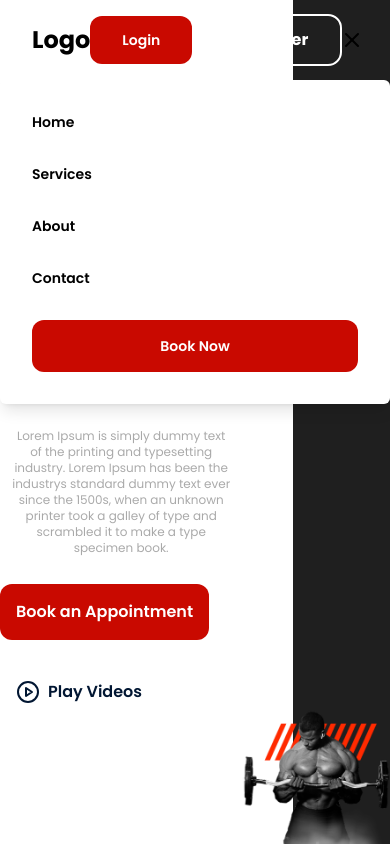
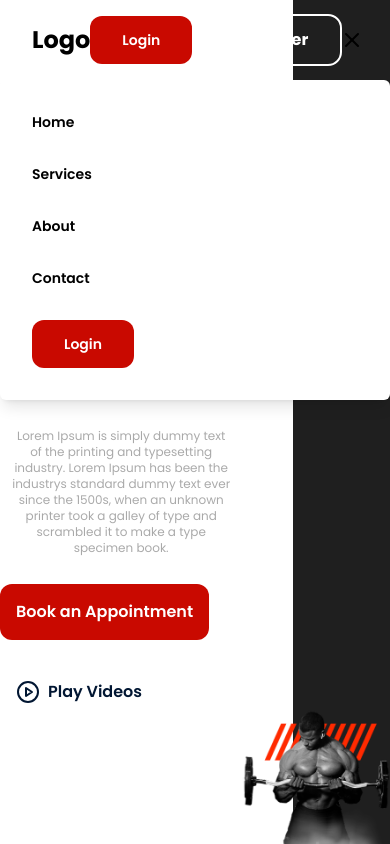
Before and after one commit to ElJosecito/gymFlow-web, a React (Vite) app: page / in a window 390 px wide. Both pictures are taken after a click on the button 352 px from the left and 40 px from the top of the page. Shown: the top 844 px of the page. Built offline with nearby package versions, Linux system fonts and the light colour scheme; a web font is replaced by a local one.

Commit message:
Refactor user profile image and login/register buttons in Header component

```diff
--- a/src/components/layout/Header.jsx
+++ b/src/components/layout/Header.jsx
@@ -83,7 +83,7 @@ function Header() {
                             <div className='flex gap-4 items-center'>
                                 <div className='flex items-center gap-4'>
                                     <Link to='/profile'>
-                                        <img src='https://randomuser.me/api/portraits/women/88.jpg' alt="user" className='w-10 h-10 rounded-full' />
+                                        <img src={`http://localhost:3000${user.image}`} alt="user" className='w-10 h-10 rounded-full' />
                                     </Link>
                                     <p className={`text-lg font-semibold capitalize ${scroll ? 'text-black' : `${path !== '/' ? "text-black" : "text-back_white"}`}`}>{`${user.firstName} ${user.lastName}`}</p>
                                 </div>
@@ -130,12 +130,38 @@ function Header() {
                         <motion.li whileHover={{ scale: 1.2 }} className='text-sm' onClick={handleMenu}>
                             <a href='#contact'>Contact</a>
                         </motion.li>
-                        <motion.button
-                            whileHover={{ scale: 1.1 }}
-                            whileTap={{ scale: 0.9 }}
-                            className='bg-primary text-white px-8 py-4 text-sm rounded-xl font-semibold'>
-                            Book Now
-                        </motion.button>
+                        {
+                            isLogged ? (
+                                // user logged profile
+                                <div className='flex gap-4 items-center'>
+                                    <div className='flex items-center gap-4'>
+                                        <Link to='/profile'>
+                                            <img src={user.image} alt="user" className='w-10 h-10 rounded-full' />
+                                        </Link>
+                                        <p className={`text-lg font-semibold capitalize ${scroll ? 'text-black' : `${path !== '/' ? "text-black" : "text-back_white"}`}`}>{`${user.firstName} ${user.lastName}`}</p>
+                                    </div>
+                                </div>
+                            ) : (
+                                <div className='flex gap-4'>
+                                    <Link to='/login'>
+                                        <motion.button
+                                            whileHover={{ scale: 1.1 }}
+                                            whileTap={{ scale: 0.9 }}
+                                            className='bg-primary text-white px-8 h-12 text-sm rounded-xl font-semibold'>
+                                            Login
+                                        </motion.button>
+                                    </Link>
+                                    <Link to='/register'>
+                                        <motion.button
+                                            whileHover={{ scale: 1.1 }}
+                                            whileTap={{ scale: 0.9 }}
+                                            className={`outline-2 outline ${scroll ? 'outline-primary text-primary' : 'outline-white text-white'} px-8 h-12 text-md rounded-xl font-bold`}>
+                                            Register
+                                        </motion.button>
+                                    </Link>
+                                </div>
+                            )
+                        }
                     </ul>
                 </nav>
             </div>
```
